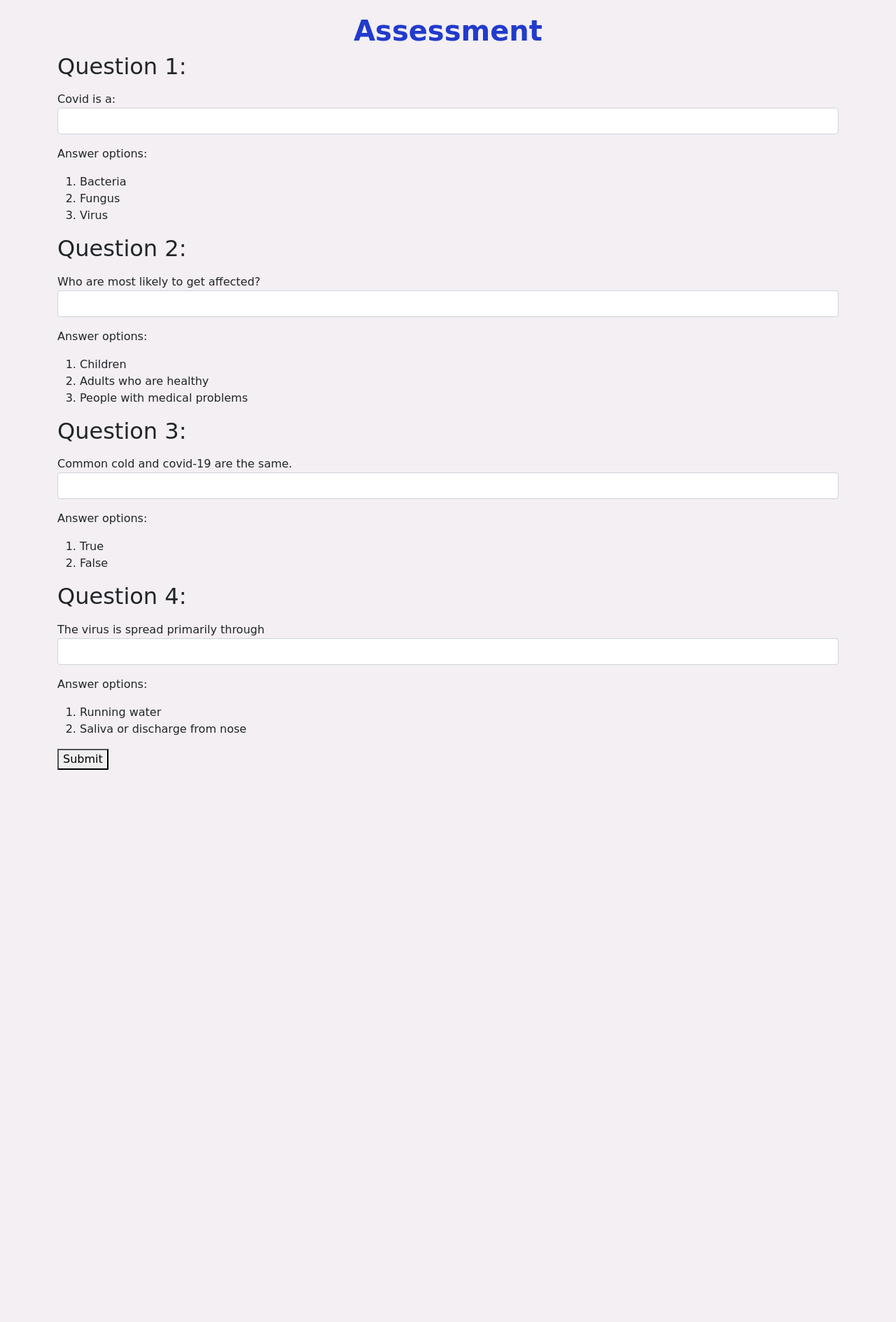
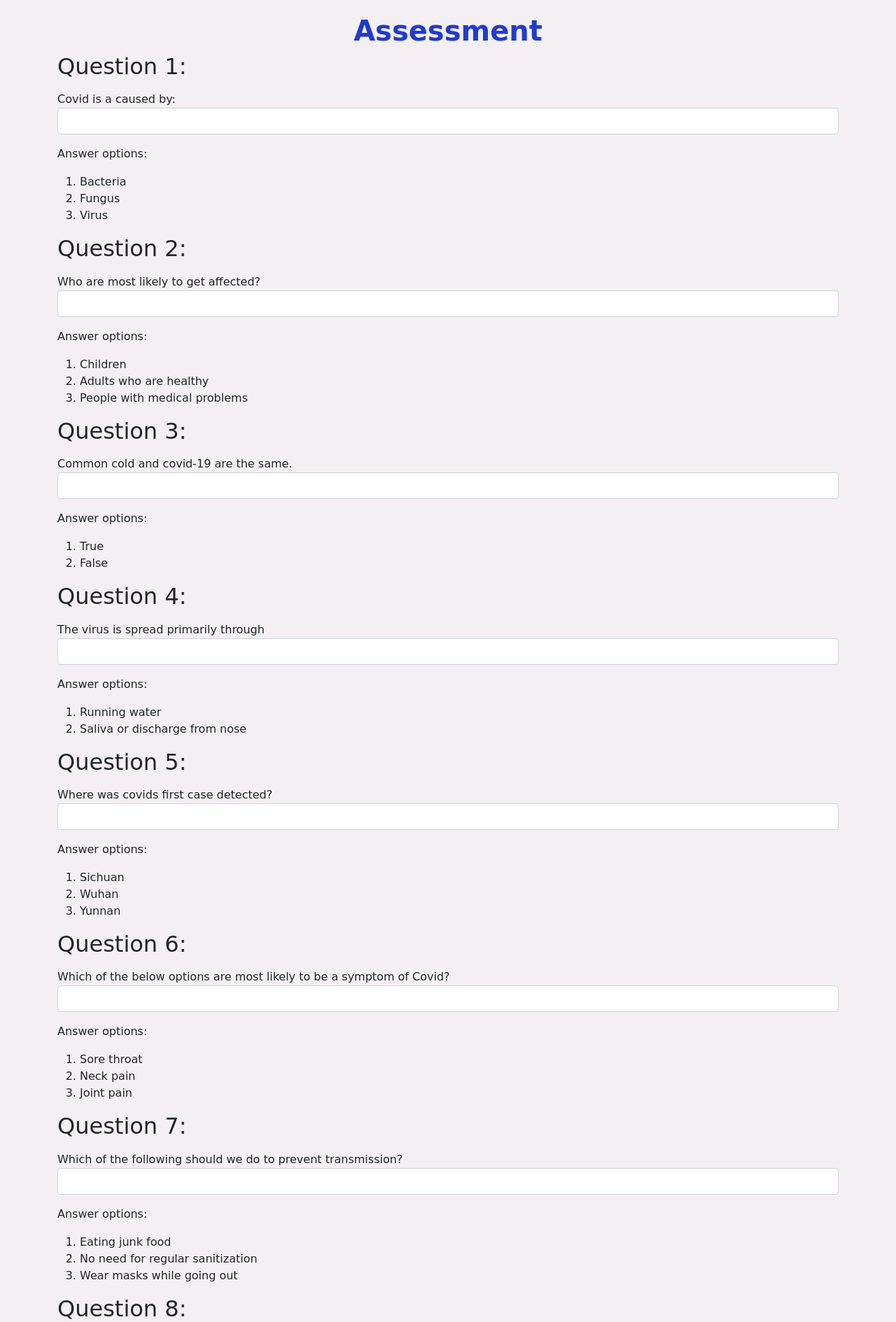
Before and after one commit to Aartipote/CITS5505_PROJ, a Flask app: page /assessment in a window 1280 px wide. Shown: the part 56-1945 px from the top of the page at 70% size. Before the commit the page ends 1156 px from the top, so only its background shows below. Run offline with Flask 2, Linux system fonts and the light colour scheme; a user stored in the database is signed in; some libraries are stand-ins or nearby versions.

Commit message:
Completed the assessment page and handled error and worked on progress page

```diff
--- a/app/templates/assessment.html
+++ b/app/templates/assessment.html
@@ -78,6 +78,95 @@
                     </ol>
                 </p>
             </div>
+            <div class="ques-block">
+                <h2>Question 5:</h2>
+                <p>{{  wtf.form_field(form.ques5) }}</p>
+                <!-- <input type = "radio" name="question1" value = "Yes">  Yes <br>
+                <input type = "radio" name="question1"value = "No">  No<br> -->
+                <p>Answer options:
+
+                    <ol>
+                        <li>Sichuan</li>
+                        <li>Wuhan</li>
+                        <li>Yunnan</li>
+                    </ol>
+
+                </p>
+            </div>
+            <div class="ques-block">
+                <h2>Question 6:</h2>
+                <p>{{  wtf.form_field(form.ques6) }}</p>
+                <!-- <input type = "radio" name="question1" value = "Yes">  Yes <br>
+                <input type = "radio" name="question1"value = "No">  No<br> -->
+                <p>Answer options:
+
+                    <ol>
+                        <li>Sore throat</li>
+                        <li>Neck pain</li>
+                        <li>Joint pain</li>
+                    </ol>
+
+                </p>
+            </div>
+            <div class="ques-block">
+                <h2>Question 7:</h2>
+                <p>{{  wtf.form_field(form.ques7) }}</p>
+                <!-- <input type = "radio" name="question1" value = "Yes">  Yes <br>
+                <input type = "radio" name="question1"value = "No">  No<br> -->
+                <p>Answer options:
+
+                    <ol>
+                        <li>Eating junk food</li>
+                        <li>No need for regular sanitization</li>
+                        <li>Wear masks while going out</li>
+                    </ol>
+
+                </p>
+            </div>
+            <div class="ques-block">
+                <h2>Question 8:</h2>
+                <p>{{  wtf.form_field(form.ques8) }}</p>
+                <!-- <input type = "radio" name="question1" value = "Yes">  Yes <br>
+                <input type = "radio" name="question1"value = "No">  No<br> -->
+                <p>Answer options:
+
+                    <ol>
+                        <li>Day 1</li>
+                        <li>Day 5-6</li>
+                        <li>Day 20</li>
+                    </ol>
+
+                </p>
+            </div>
+            <div class="ques-block">
+                <h2>Question 9:</h2>
+                <p>{{  wtf.form_field(form.ques9) }}</p>
+                <!-- <input type = "radio" name="question1" value = "Yes">  Yes <br>
+                <input type = "radio" name="question1"value = "No">  No<br> -->
+                <p>Answer options:
+
+                    <ol>
+                        <li>Wait till it gets better</li>
+                        <li>Exercise daily</li>
+                        <li>Quarantine and call appropriate authorities for further action</li>
+                    </ol>
+
+                </p>
+            </div>
+            <div class="ques-block">
+                <h2>Question 10:</h2>
+                <p>{{  wtf.form_field(form.ques10) }}</p>
+                <!-- <input type = "radio" name="question1" value = "Yes">  Yes <br>
+                <input type = "radio" name="question1"value = "No">  No<br> -->
+                <p>Answer options:
+
+                    <ol>
+                        <li>Yes</li>
+                        <li>No</li>
+                    </ol>
+
+                </p>
+            </div>
             <button type="submit">Submit</button>
 
         </form>
--- a/app/templates/dashboard.html
+++ b/app/templates/dashboard.html
@@ -20,6 +20,8 @@
     <title>{% block title %}{% endblock %}</title>
   </head>
   <body>
+
+
     <!-- <nav>
       <div class="userpage-container">
         <div class="siderbar-navsystem">
@@ -86,6 +88,7 @@
       crossorigin="anonymous"
     ></script>
 
+
     <!-- Option 2: Separate Popper and Bootstrap JS -->
     <!--
     <script src="https://cdn.jsdelivr.net/npm/@popperjs/core@2.9.2/dist/umd/popper.min.js" integrity="sha384-IQsoLXl5PILFhosVNubq5LC7Qb9DXgDA9i+tQ8Zj3iwWAwPtgFTxbJ8NT4GN1R8p" crossorigin="anonymous"></script>
--- a/app/templates/progressreport.html
+++ b/app/templates/progressreport.html
@@ -6,6 +6,12 @@
 
 <div class="user-page-container">
     <h1>Progress Report</h1>
+    <h2>Total number of users are: {{ user_length }}</h2>
+    <h2>The average of all the users are : {{ user_avg }}</h2>
 </div>
 
+<script src="{{url_for('static',filename='js/app.js')}}"></script>
+
+<div id="chart_div" style="width: 900px; height: 500px;"></div>
+
 {% endblock %}
--- a/app/views.py
+++ b/app/views.py
@@ -21,6 +21,7 @@ class User(UserMixin, db.Model):
     email = db.Column(db.String(50), unique=True)
     password = db.Column(db.String(80))
     answers = db.Column(db.String(100))
+    marks = db.Column(db.Integer)
 
 class Admin(UserMixin, db.Model):
     id = db.Column(db.Integer, primary_key=True)
@@ -62,10 +63,16 @@ class RegisterForm(FlaskForm):
 
 
 class AssessmentForm(FlaskForm):
-    ques1 = StringField('Covid is a:')
+    ques1 = StringField('Covid is a caused by:')
     ques2 = StringField('Who are most likely to get affected?')
     ques3 = StringField('Common cold and covid-19 are the same.')
     ques4 = StringField('The virus is spread primarily through')
+    ques5 = StringField('Where was covids first case detected?')
+    ques6 = StringField('Which of the below options are most likely to be a symptom of Covid?')
+    ques7 = StringField('Which of the following should we do to prevent transmission?')
+    ques8 = StringField('When we are exposed to a covid patient, we are likely to show symptoms by')
+    ques9 = StringField('If you show symptoms for Covid, you should')
+    ques10 = StringField('Can vaccination lead to an increase in mutation of the virus?')
 
 
 @app.route("/")
@@ -147,7 +154,7 @@ def signup():
         useremailcheck = User.query.filter_by(email = form.email.data).first()
         if not usernamecheck and not useremailcheck:
             hashed_password = generate_password_hash(form.password.data, method='sha256')
-            new_user = User(username=form.username.data, email=form.email.data, password=hashed_password, answers = "")
+            new_user = User(username=form.username.data, email=form.email.data, password=hashed_password, answers = "",marks= None)
             db.session.add(new_user)
             db.session.commit()
 
@@ -217,22 +224,22 @@ def assessment():
 
     form = AssessmentForm()
 
-
-
-
-    actual_answers = ['3','3','2','2']
+    actual_answers = ['3','3','2','2','2','1','3','2','3','2']
     if request.method == 'POST':
         # user_answers = [request.form.get('question1'),request.form.get('question2'),request.form.get('question3'),request.form.get('question4')]
-        user_answers = [form.ques1.data,form.ques2.data,form.ques3.data,form.ques4.data]
-        print(user_answers)
+        user_answers = [form.ques1.data,form.ques2.data,form.ques3.data,form.ques4.data,form.ques5.data,form.ques6.data,form.ques7.data,form.ques8.data,form.ques9.data,form.ques10.data]
+        tot = 0
         sep = "/"
-
-
+        print(len(actual_answers))
+        for i in range(len(actual_answers)):
+            if(user_answers[i] == actual_answers[i]):
+                tot += 1;
 
         user_answer_concat = sep.join(user_answers)
 
         user_row = User.query.get(current_user.id)
         user_row.answers=user_answer_concat
+        user_row.marks = tot
         db.session.add(user_row)
         db.session.commit()
 
@@ -245,30 +252,45 @@ def assessment():
 @login_required
 def submission():
     form = AssessmentForm()
-    ques1 = 'Covid is a:'
+    ques1 = 'Covid is caused by:'
     ques2 = 'Who are most likely to get affected?'
     ques3 = 'Common cold and covid-19 are the same.'
     ques4 = 'The virus is spread primarily through'
+    ques5 = 'Where was covids first case detected?'
+    ques6 = 'Which of the below options are most likely to be a symptom of Covid?'
+    ques7 = 'Which of the following should we do to prevent transmission?'
+    ques8 = 'When we are exposed to a covid patient, we are likely to show symptoms by'
+    ques9 = 'If you show symptoms for Covid, you should'
+    ques10 = 'Can vaccination lead to an increase in mutation of the virus?'
 
-    questions=[ques1,ques2,ques3,ques4]
+    questions=[ques1,ques2,ques3,ques4,ques5,ques6,ques7,ques8,ques9,ques10]
 
     user_row_subm = User.query.get(current_user.id)
     ans_string = user_row_subm.answers
+    tot_marks = user_row_subm.marks
+    print(tot_marks)
     ans = ans_string.split('/')
+    if len(ans) == 1 and ans[0]=='':
+        flash("You need to do the assessment before you can check the Submissions!!!")
+        return redirect(url_for('assessment'))
+    else:
+        actual_answers = ['3','3','2','2','2','1','3','2','3','2']
+        # print("_______")
+        # print(len(actual_answers))
+        # print("___")
+        answer_correctness=[]
+        for x in range(len(actual_answers)):
+            # print("xvalues")
+            # print (x)
+            if(ans[x]==actual_answers[x]):
 
-    actual_answers = ['3','3','2','2']
-    tot_value = 0
-    answer_correctness=[]
-    for x in range(0,4):
-        if(ans[x] == actual_answers[x]):
-            tot_value +=1
-            answer_correctness=answer_correctness+["Correct"]
-            print(answer_correctness)
-        else:
-            answer_correctness=answer_correctness+["Incorrect"]
-            print(answer_correctness)
+                answer_correctness.append('Correct')
+            else:
+                answer_correctness.append('In-correct')
 
-    return render_template("submission.html",form = form, name=current_user.username,ans=answer_correctness, total = tot_value,questions=questions)
+        return render_template("submission.html",form = form, name=current_user.username,ans=answer_correctness, total = tot_marks, questions=questions)
+
+
 
 
 
@@ -276,4 +298,34 @@ def submission():
 @app.route('/progress')
 @login_required
 def progress():
-    return render_template("progressreport.html", name=current_user.username)
+    user_name = []
+    user_answer = []
+    user_marks=[]
+    user_all = User.query.all()
+    user_length = len(user_all)
+
+    for i in range(len(user_all)):
+        user_name.append(user_all[i].username)
+
+        # user_answer.append(user_all[i].answers)
+        user_marks.append(user_all[i].marks)
+        user_average = sum(user_marks)/len(user_marks)
+
+
+    # total_list = []
+    # for j in range(len(user_answer)):
+    #     if(user_answer[j] != ''):
+    #         a= user_answer[j]
+    #         a=a.split('/')
+
+    #         actual_answers = ['3','3','2','2']
+    #         user_total = 0
+    #         for k in range(len(a)):
+
+    #             if(a[k] == actual_answers[k]):
+    #                 user_total += 1
+    #         total_list.append(user_total)
+
+
+
+    return render_template("progressreport.html", name=current_user.username, user_name=user_name, user_answer=user_marks, user_length=user_length,user_avg = user_average)
```
Also changed, not shown: app/templates/submission.html (+38 -1 lines), app/static/js/app.js (line endings or trailing spaces), appdatabase.db.
